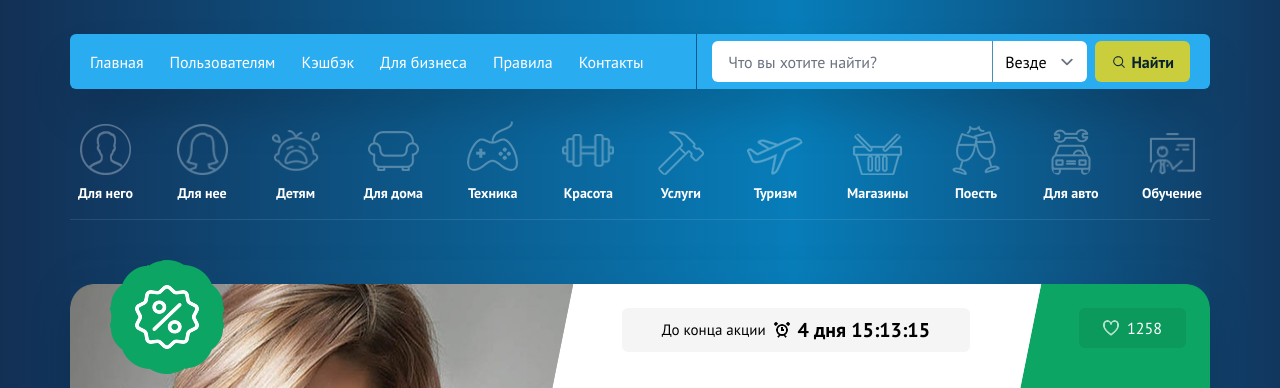
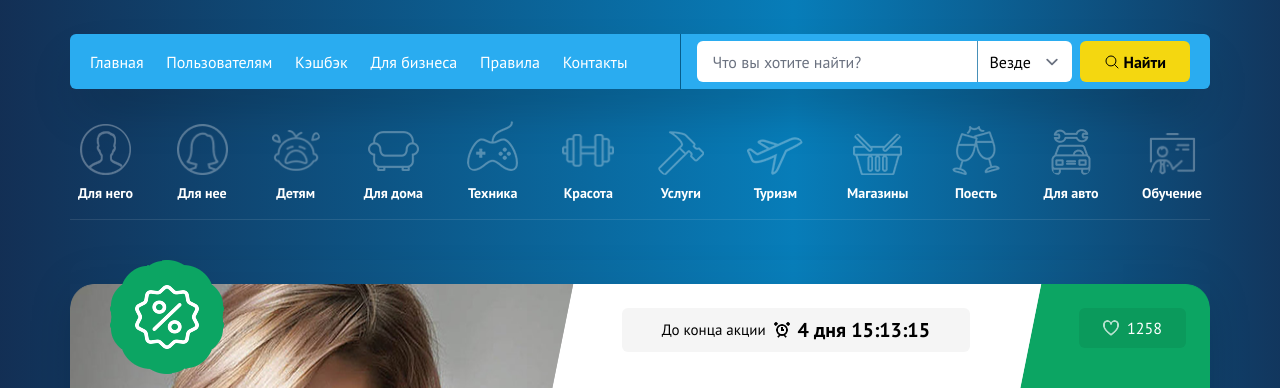
Before and after one commit to azimkg/gmcard, a website: page index.html in a window 1280 px wide. Shown: the part 66-454 px from the top of the page. Drawn offline with nearby package versions, Linux system fonts and the light colour scheme.

Commit message:
updated search button

```diff
--- a/index.html
+++ b/index.html
@@ -136,9 +136,12 @@
                         <option value="" class="text-lg">Везде</option>
                             </select>
                         </form>
-                        <button class="flex items-center justify-center px-6  bg-[#f4d710] h-[41px] text-[16px] rounded-md opacity-80 hover:opacity-100 font-bold ml-2 focus:ring-2 focus:ring-[#f4d710]"
+                        <button class="flex items-center justify-center px-6  bg-[#f4d710] h-[41px] text-[16px] rounded-md  font-bold ml-2 focus:ring-2 hover:text-[#983301] focus:ring-[#f4d710]"
                 >
-                <img src="/assets/icons/search.svg" class="w-[16px] h-[16px] mr-1 " alt="Поиск/найти">
+                <svg xmlns="http://www.w3.org/2000/svg" fill="none" viewBox="0 0 24 24" stroke-width="1.5" stroke="currentColor" class="w-4 h-4 mr-1  group-hover:stroke-[#983301]">
+                    <path stroke-linecap="round" stroke-linejoin="round" d="M21 21l-5.197-5.197m0 0A7.5 7.5 0 105.196 5.196a7.5 7.5 0 0010.607 10.607z" />
+                </svg>
+
                     Найти
                         </button>
                     </div>
```
Also changed, not shown: output.css.
